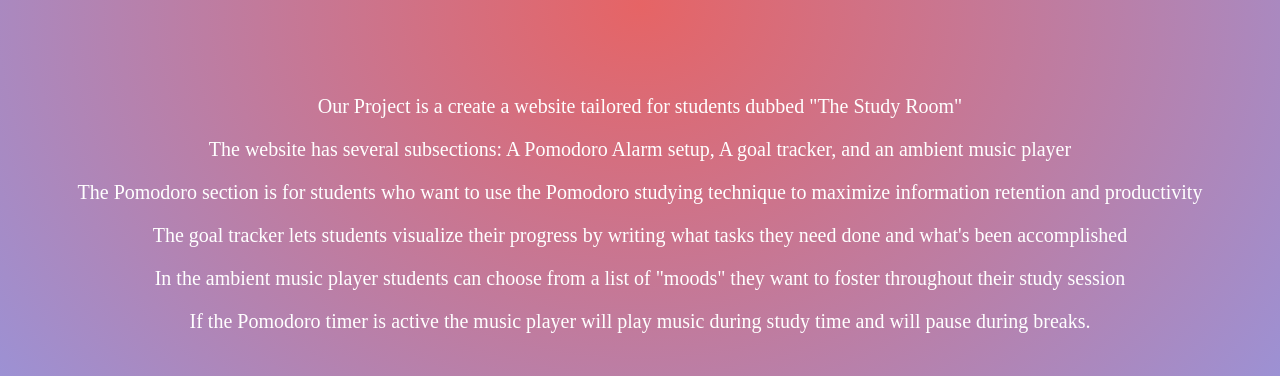
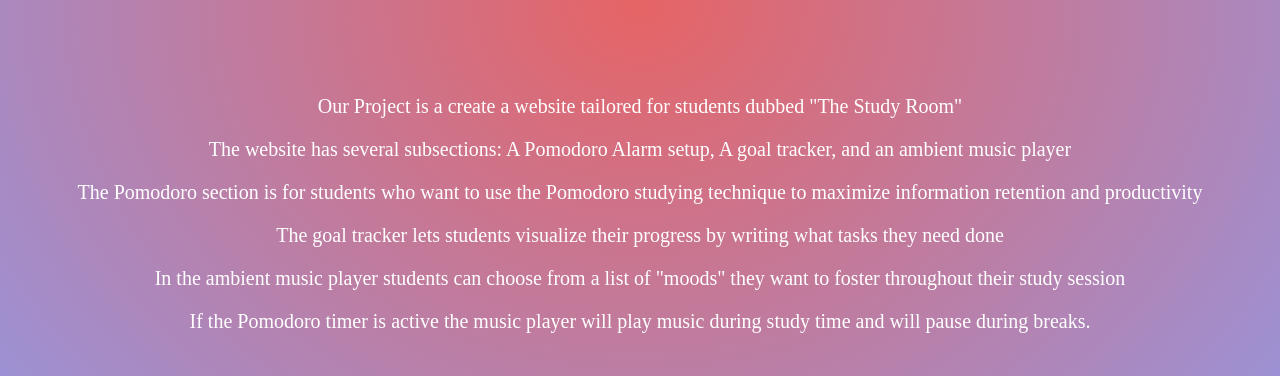
Before and after one commit to Z1mmyNeutron/capstoneProjectTogether, a website: page src/public/index.html in a window 1280 px wide. Shown: the part 522-898 px from the top of the page. Drawn offline with Linux system fonts and the light colour scheme.

Commit message:
fixed index paragraph

```diff
--- a/src/public/index.html
+++ b/src/public/index.html
@@ -141,7 +141,7 @@
                         <p>Our Project is a create a website tailored for students dubbed "The Study Room"</p>
                         <p>The website has several subsections: A Pomodoro Alarm setup, A goal tracker, and an ambient music player</p>
                         <p>The Pomodoro section is for students who want to use the Pomodoro studying technique to maximize information retention and productivity</p>
-                        <p>The goal tracker lets students visualize their progress by writing what tasks they need done and what's been accomplished</p>
+                        <p>The goal tracker lets students visualize their progress by writing what tasks they need done</p>
                         <p>In the ambient music player students can choose from a list of "moods" they want to foster throughout their study session</p>
                         <p>If the Pomodoro timer is active the music player will play music during study time and will pause during breaks.</p>
                     </div>
```
